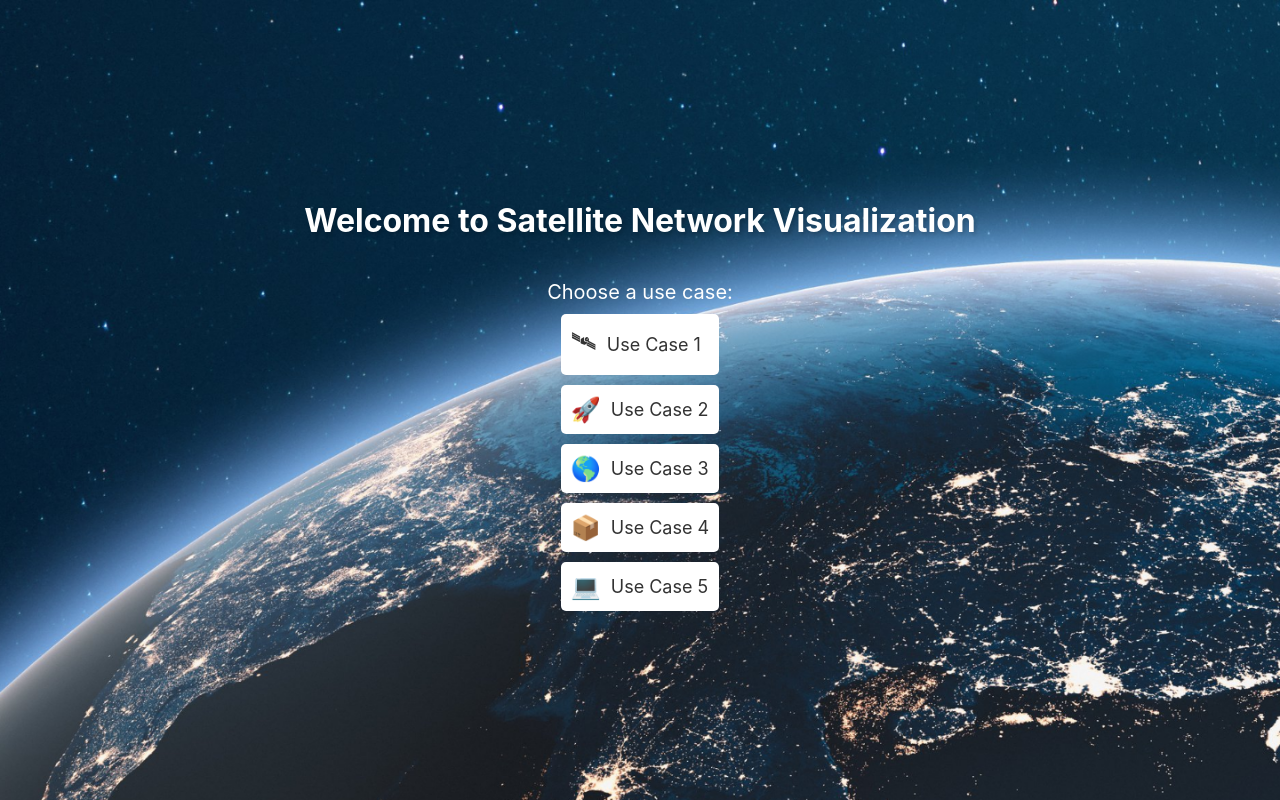
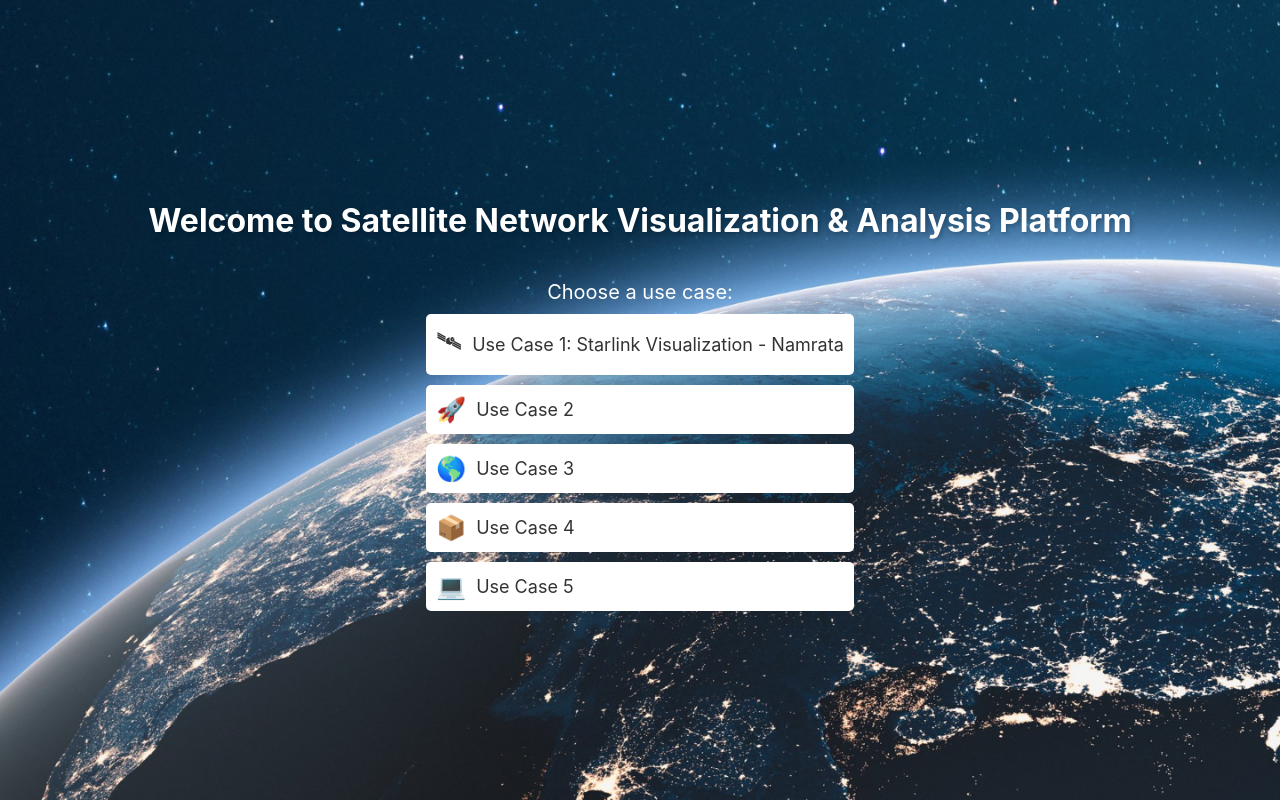
Before and after one commit to namrata-karmakar/satellite-trajectories, a React (Create React App) app in the folder client/: page / in a window 1280 px wide. Built offline with nearby package versions, Linux system fonts and the light colour scheme.

Commit message:
changed heading, path

```diff
--- a/client/src/components/LandingPage/LandingPage.js
+++ b/client/src/components/LandingPage/LandingPage.js
@@ -5,14 +5,15 @@ import './LandingPage.css';
 const LandingPage = () => {
   return (
     <div className="landing-page">
-      <h1 className="landing-page-title">Welcome to Satellite Network Visualization</h1>
+      <h1 className="landing-page-title">Welcome to Satellite Network Visualization &
+        Analysis Platform</h1>
       <p className="landing-page-text">Choose a use case:</p>
       <ul className="landing-page-use-cases">
         <li>
-          <Link to="/usecase1" className="landing-page-link">
+          <Link to="/starlinkVisualization" className="landing-page-link">
             <div className="link-container">
               <span className="link-icon">&#x1F6F0;</span>
-              <span className="link-text">Use Case 1</span>
+              <span className="link-text">Use Case 1: Starlink Visualization - Namrata</span>
             </div>
           </Link>
         </li>
```
